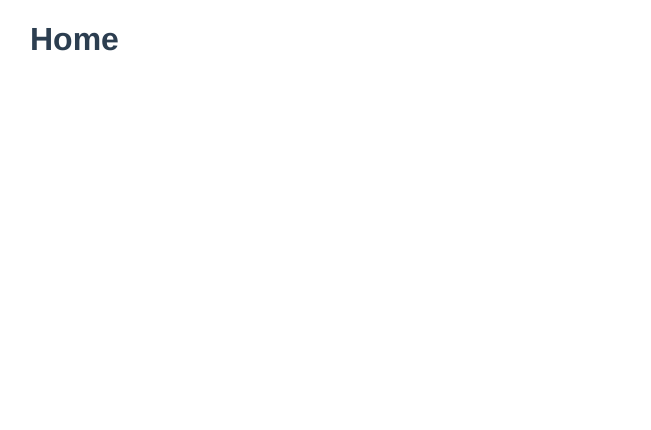
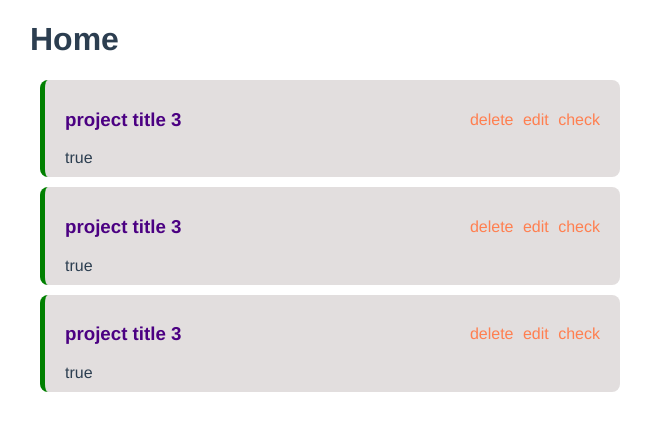
Before and after one commit to gloriabee/project_planner, a Vue app: page / in a window 1280 px wide. Shown: the top 430 px of the page, without its empty margins (310-961 px from the left). Built offline with nearby package versions, Linux system fonts and the light colour scheme; data requests are answered from the project's data file; the HTML template or start-up script is replaced by a standard one.

Commit message:
add dynamic complete feature in our api

```diff
--- a/database/db.json
+++ b/database/db.json
@@ -1,3 +1,22 @@
 {
-  "projects": []
+  "projects": [
+    {
+      "id": 3,
+      "title": "project title 3",
+      "detail": "project detail 3",
+      "complete": true
+    },
+    {
+      "id": 4,
+      "title": "project title 3",
+      "detail": "project detail 3",
+      "complete": true
+    },
+    {
+      "id": 5,
+      "title": "project title 3",
+      "detail": "project detail 3",
+      "complete": true
+    }
+  ]
 }
--- a/src/components/SingleProject.vue
+++ b/src/components/SingleProject.vue
@@ -1,5 +1,5 @@
 <template>
-  <div class="project">
+  <div class="project" :class="{complete:project.complete}">
     <div class="flexing">
         <div>
             <h3 @click="showDetail = !showDetail">{{ project.title }}</h3>
@@ -9,10 +9,11 @@
 
             <span class="material-icons" @click="deleteProject()"> delete </span>
             <span class="material-icons">edit </span>
-            <span class="material-icons"> check </span>
+            <span class="material-icons" @click="completeProject"> check </span>
         </div>
     </div>
         <p v-if="showDetail">{{ project.detail }}</p>
+        {{ project.complete }}
 
   </div>
 </template>
@@ -33,6 +34,26 @@
       fetch(deleteRoute,{method:"DELETE"})
       .then(()=>{
         this.$emit("delete",this.project.id)
+      })
+      .catch((err)=>{
+        console.log(err);
+      })
+    },
+    completeProject(){
+      let updateCompleteRoute=this.api+this.project.id;
+      fetch(updateCompleteRoute,{
+        method:"PATCH",
+      headers:{
+        "Content-Type":"application/json"
+      },
+      body:JSON.stringify(
+        {
+          complete:!this.project.complete
+        }
+      )
+      })
+      .then(()=>{
+        this.$emit("complete",this.project.id);
       })
       .catch((err)=>{
         console.log(err);
@@ -66,4 +87,7 @@
     color: indigo;
     cursor: pointer;
 }
+.complete{
+  border-left-color: green;
+}
 </style>
--- a/src/views/HomeView.vue
+++ b/src/views/HomeView.vue
@@ -2,7 +2,7 @@
   <div class="home">
     <h1>Home</h1>
     <div v-for="project in projects" :key="project.id">
-       <SingleProject :project="project"  @delete="deleteProject()"></SingleProject>
+       <SingleProject :project="project"  @delete="deleteProject" @complete="completeProject"></SingleProject>
     </div>
   </div>
 </template>
@@ -23,9 +23,15 @@
   },
   methods:{
     deleteProject(id){
-      this.projects=this.projects.filter(project=>{
+      this.projects=this.projects.filter(project =>{
         return project.id!=id;
       })
+    },
+    completeProject(id){
+      let findProject=this.projects.find(project =>{
+        return project.id===id;
+      });
+      findProject.complete=!findProject.complete;
     }
   },
   mounted(){
```
